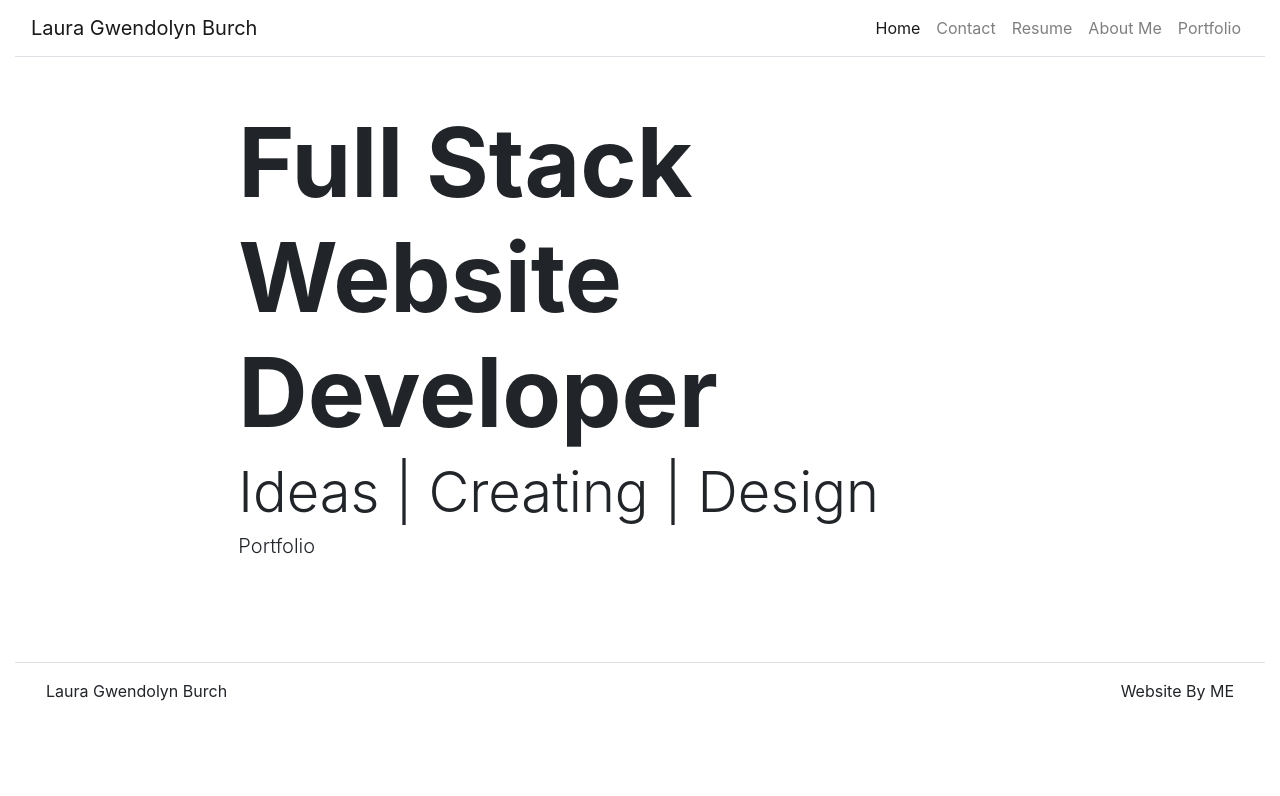
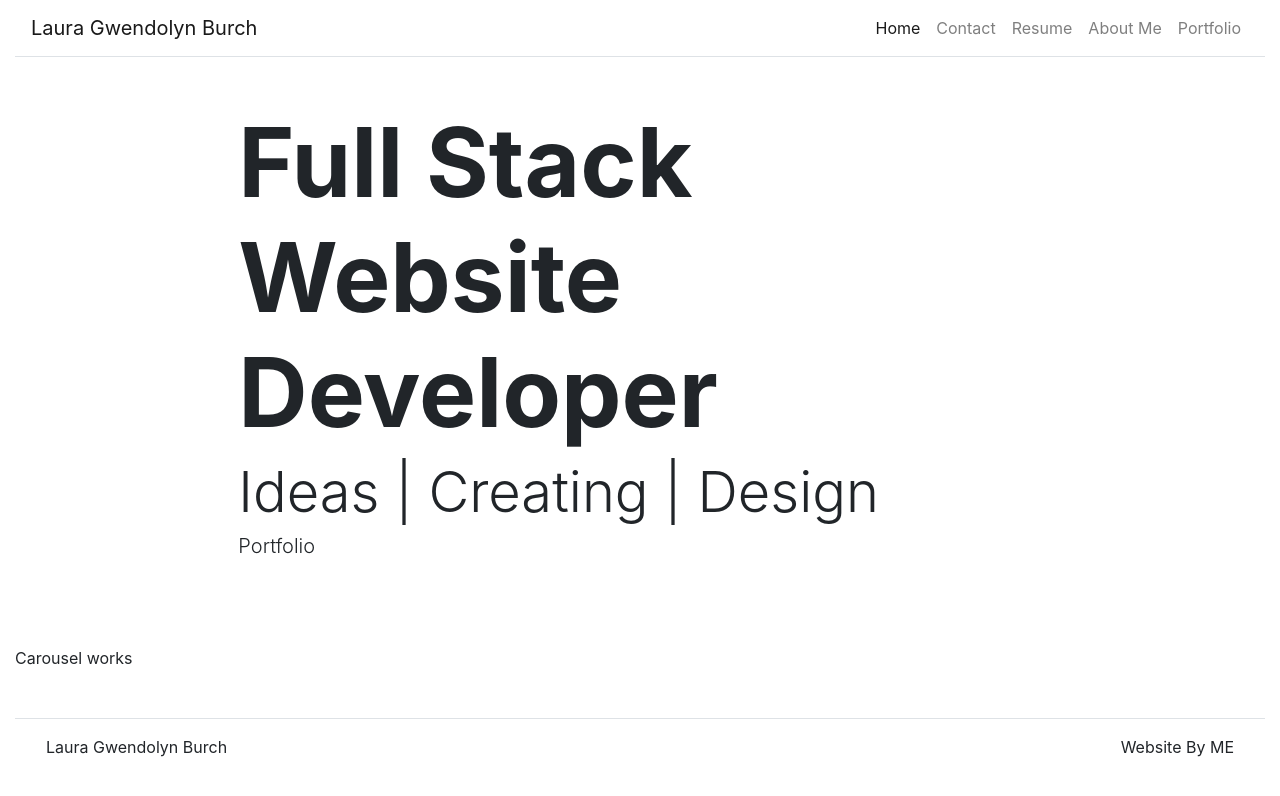
Before and after one commit to LauraGwendolynBurch/portfolio_react, a React (Create React App) app in the folder portfolio-react/: page / in a window 1280 px wide. Shown: the top 796 px of the page. Built offline with nearby package versions, Linux system fonts and the light colour scheme.

Commit message:
added a carousel

```diff
--- /dev/null
+++ b/portfolio-react/src/components/Carousel.js
@@ -0,0 +1,19 @@
+import React from 'react';
+
+
+class Carousel extends React.Component {
+
+    constructor(props){
+        super(props);
+        this.state = {
+
+        }
+    }
+  render(){
+      return (
+          <p>Carousel works</p>
+      )
+  }
+}
+
+export default Carousel;
--- a/portfolio-react/src/pages/HomePage.js
+++ b/portfolio-react/src/pages/HomePage.js
@@ -1,10 +1,15 @@
 import React from 'react';
+
+import Carousel from '../components/Carousel';
 import Hero from '../components/Hero'
 
-function HomePage (props) {
+function HomePage(props) {
 
-    return(
-        <Hero title={props.title} subtitle={props.subtitle} text={props.text}/>
+    return (
+        <div>
+            <Hero title={props.title} subtitle={props.subtitle} text={props.text} />
+            <Carousel />
+        </div>
     )
 
 }
```
Also changed, not shown: portfolio-react/src/components/Card.js (added, +11 -0 lines), portfolio-react/src/components/CardInfo.js (added, +11 -0 lines).
